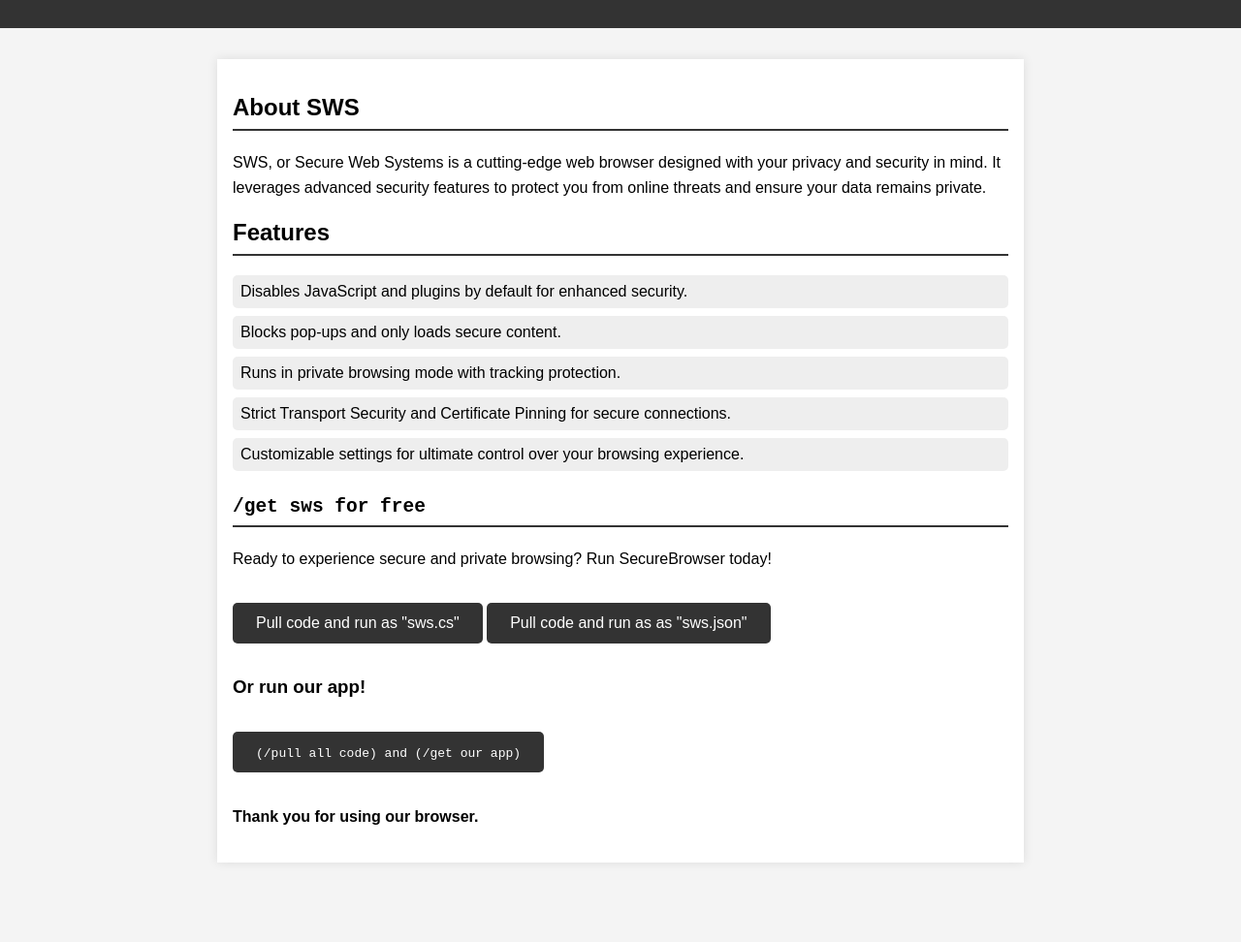
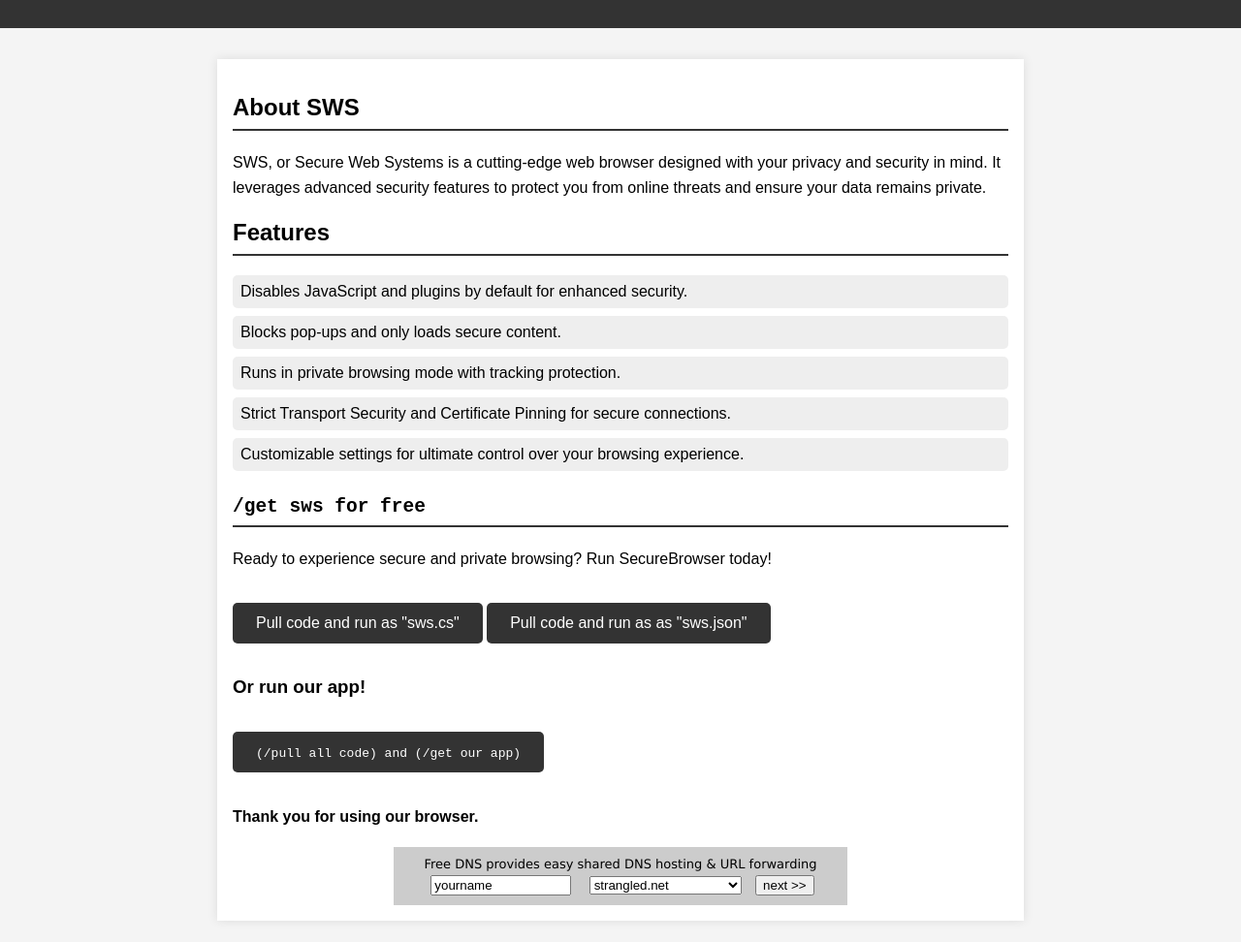
Before and after one commit to akishore15/secws, a plain HTML site: page index.html in a window 1280 px wide. Shown: the part 124-1096 px from the top of the page at 97% size. Before the commit the page ends 1046 px from the top, so only its background shows below. Drawn offline with Linux system fonts and the light colour scheme.

Commit message:
Update index.html

```diff
--- a/index.html
+++ b/index.html
@@ -85,6 +85,32 @@
         <h3>Or run our app!</h3>
         <a href="C:/python/vs code/sws_app.py" class="button"><code>(/pull all code) and (/get our app)</code></a>
         <h4>Thank you for using our browser.</h4>
+        <!-- begin freedns banner code -->
+<center>
+<form target=_new action=https://freedns.afraid.org/subdomain/edit.php>
+<table style="border-style=solid;border-width=1;border-color=black;" width=468 height=60 bgcolor=cccccc><tr><td align=middle>
+
+<table border=0 cellpadding=2 cellspacing=0>
+<tr><td align=middle colspan=3><div style="font-family: Verdana, Helvetica;font-size: 13px;color: black;hover: orange;"><a style="font-family: Verdana, Helvetica;font-size: 13px;color: black;hover: orange;" target=_new href=https://freedns.afraid.org/>Free DNS</a> provides easy shared DNS hosting &amp; URL forwarding</div></td></tr>
+
+<tr>
+<td align=middle valign=middle><input type=text size=15 name=subdomain value=yourname></td>
+<td align=middle valign=middle><select name=edit_domain_id>
+<option value=2>strangled.net
+<option value=29>mooo.com
+<option style="color:red;font-weight:bold;" value=0>Many more available...
+</select></td>
+
+<td align=middle valign=middle><input type=submit name=submit value="next &gt;&gt;"></td>
+</tr>
+</table>
+
+</td></tr></table>
+<input type=hidden name=web_panel value=1>
+<input type=hidden name=ref value=4302703>
+</form>
+</center>
+<!-- end freedns banner code -->
     </div>
 </body>
 </html>
```
